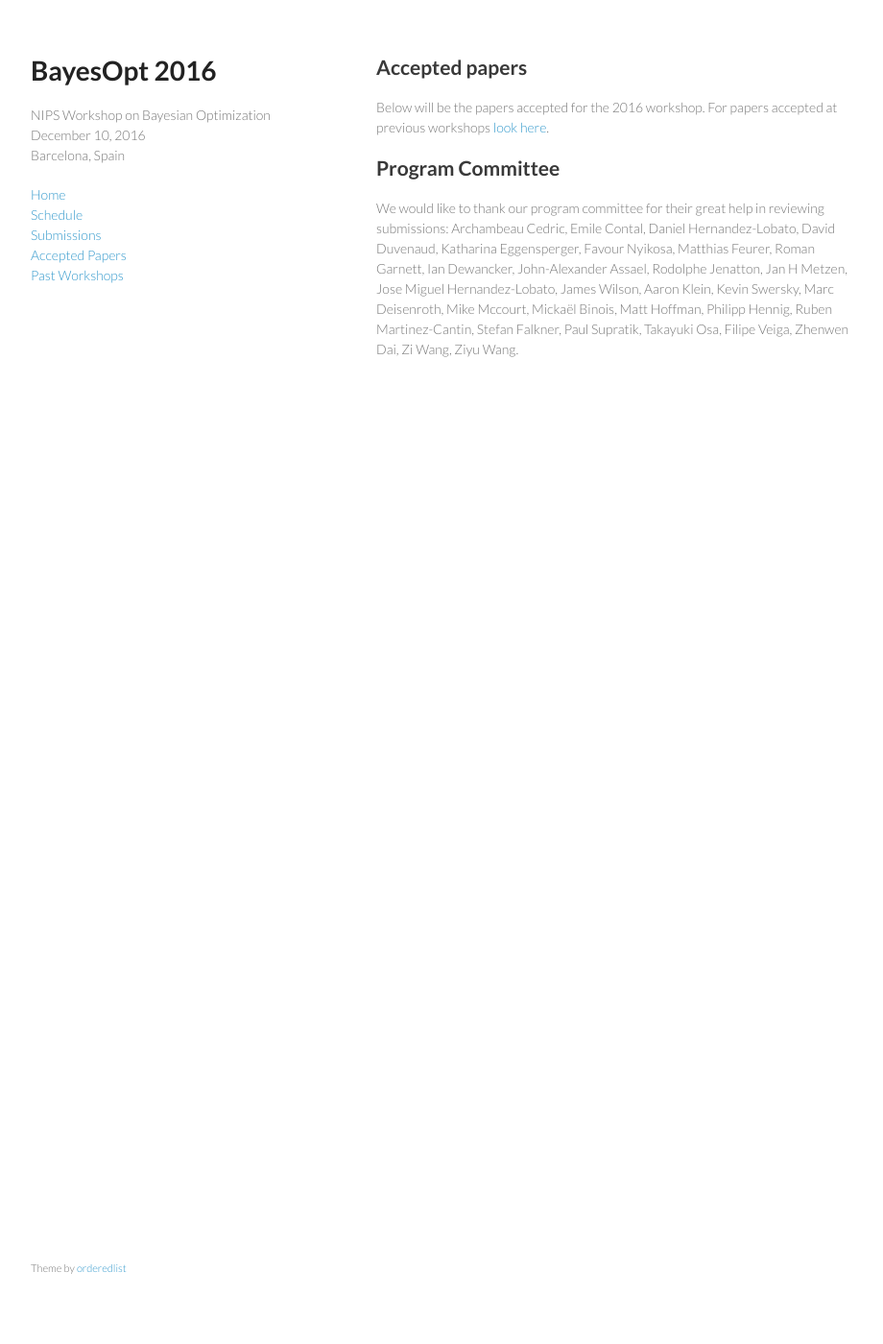
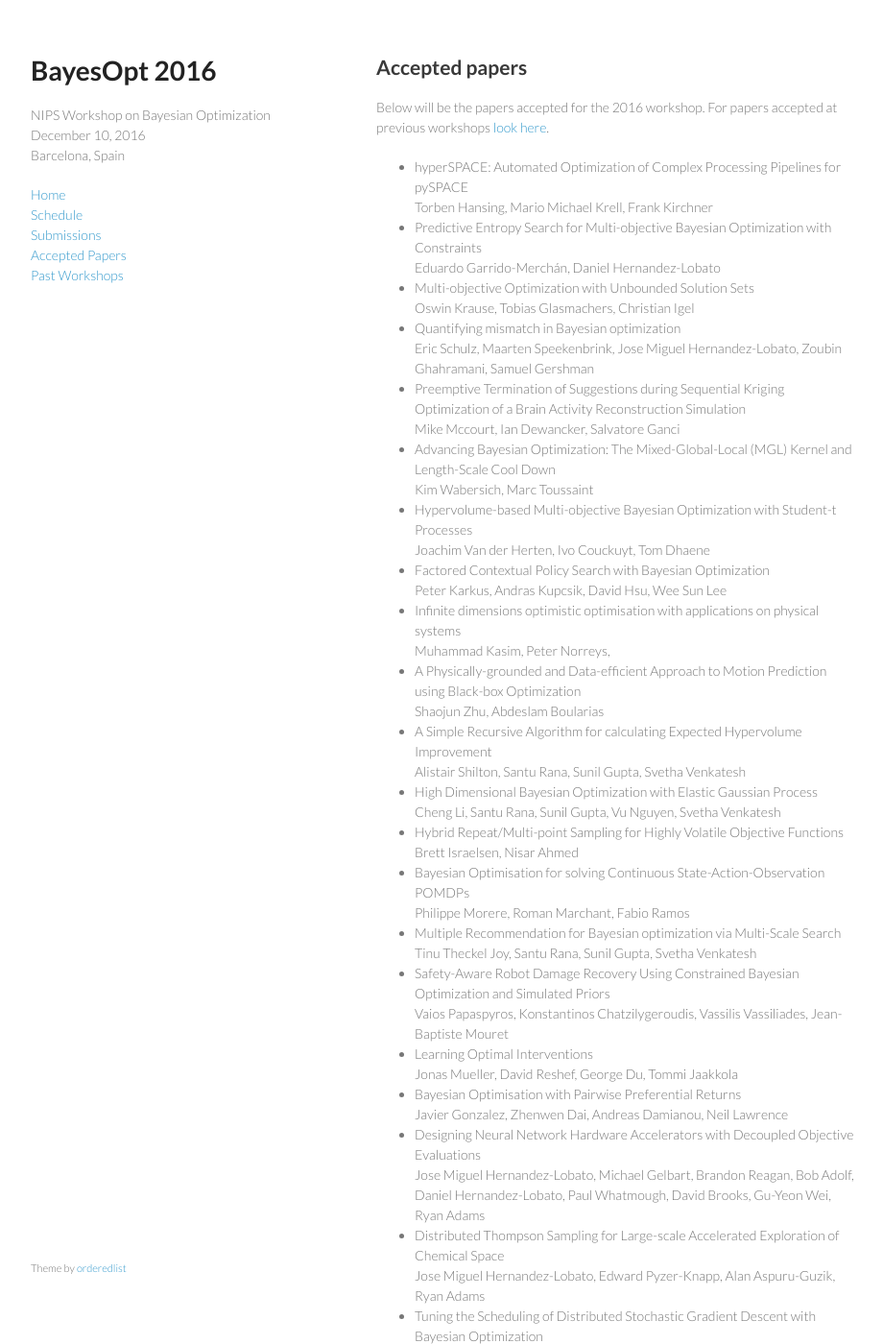
Before and after one commit to bayesopt/bayesopt.github.io, a Jekyll site: the page built from accepted.md, in a window 1280 px wide and 1400 px high. Shown: the whole window at 96% size, without its empty margins (178-1098 px from the left). Built offline with Jekyll 4.4.1, drawn with Linux system fonts in a browser that asks for light colours; some of the changed text lies outside the part shown.

Commit message:
list of accepted paper added

```diff
--- a/accepted.md
+++ b/accepted.md
@@ -10,6 +10,87 @@ Accepted papers
 Below will be the papers accepted for the 2016 workshop. For papers accepted at
 previous workshops [look here](/past/).
 
+- hyperSPACE: Automated Optimization of Complex Processing Pipelines for pySPACE<br>
+  Torben Hansing, Mario Michael Krell, Frank Kirchner
+<!---  [(pdf)](/papers/2016/)			-->
+- Predictive Entropy Search for Multi-objective Bayesian Optimization with Constraints<br>
+  Eduardo Garrido-Merchán, Daniel Hernandez-Lobato
+<!---  [(pdf)](/papers/2016/Garrido.pdf)	-->
+- Multi-objective Optimization with Unbounded Solution Sets<br>
+  Oswin Krause, Tobias Glasmachers, Christian Igel
+<!---  [(pdf)](/papers/2016/)			-->
+- Quantifying mismatch in Bayesian optimization<br>
+  Eric Schulz, Maarten Speekenbrink, Jose Miguel Hernandez-Lobato, Zoubin  Ghahramani, Samuel Gershman
+<!---  [(pdf)](/papers/2016/Schulz.pdf)		-->
+- Preemptive Termination of Suggestions during Sequential Kriging Optimization of a Brain Activity  Reconstruction Simulation<br>
+  Mike Mccourt, Ian Dewancker, Salvatore Ganci
+<!---  [(pdf)](/papers/2016/)				-->
+- Advancing Bayesian Optimization: The Mixed-Global-Local (MGL) Kernel and Length-Scale Cool Down<br>
+  Kim Wabersich, Marc Toussaint
+<!---  [(pdf)](/papers/2016/Wabersich.pdf)-->
+- Hypervolume-based Multi-objective Bayesian Optimization with Student-t Processes<br>
+  Joachim Van der Herten, Ivo Couckuyt, Tom Dhaene
+<!---  [(pdf)](/papers/2016/Herten.pdf)	-->
+- Factored Contextual Policy Search with Bayesian Optimization<br>
+  Peter Karkus, Andras Kupcsik, David Hsu, Wee Sun Lee
+<!---  [(pdf)](/papers/2016/Karkus.pdf)		-->
+- Infinite dimensions optimistic optimisation with applications on physical systems<br>
+  Muhammad Kasim, Peter Norreys,
+<!---  [(pdf)](/papers/2016/)		-->
+- A Physically-grounded and Data-efficient Approach to Motion Prediction using Black-box Optimization<br>
+  Shaojun Zhu, Abdeslam Boularias
+<!---  [(pdf)](/papers/2016/)	-->
+- A Simple Recursive Algorithm for calculating Expected Hypervolume Improvement<br>
+  Alistair Shilton, Santu Rana, Sunil Gupta, Svetha Venkatesh
+<!---  [(pdf)](/papers/2016/Shilton.pdf)	-->
+- High Dimensional Bayesian Optimization with Elastic Gaussian Process<br>
+  Cheng Li, Santu Rana, Sunil Gupta, Vu Nguyen, Svetha Venkatesh
+<!---  [(pdf)](/papers/2016/Li.pdf)		-->
+- Hybrid Repeat/Multi-point Sampling for Highly Volatile Objective Functions<br>
+  Brett Israelsen, Nisar Ahmed
+<!---  [(pdf)](/papers/2016/)	-->
+- Bayesian Optimisation for solving Continuous State-Action-Observation POMDPs<br>
+	Philippe Morere, Roman Marchant, Fabio Ramos
+<!---  [(pdf)](/papers/2016/Morere.pdf)	-->
+- Multiple Recommendation for Bayesian optimization via Multi-Scale Search<br>
+  Tinu Theckel Joy, Santu Rana, Sunil Gupta, Svetha Venkatesh
+<!---  [(pdf)](/papers/2016/Theckel.pdf)	-->
+- Safety-Aware Robot Damage Recovery Using Constrained Bayesian Optimization and Simulated Priors<br>
+  Vaios Papaspyros, Konstantinos  Chatzilygeroudis, Vassilis Vassiliades, Jean-Baptiste Mouret
+<!---  [(pdf)](/papers/2016/Papaspyros.pdf)	-->
+- Learning Optimal Interventions<br>
+  Jonas Mueller, David  Reshef, George Du, Tommi Jaakkola
+<!---  [(pdf)](/papers/2016/	MuellerEtal_BayesOpt16.pdf)		-->
+- Bayesian Optimisation with Pairwise Preferential Returns<br>
+  Javier Gonzalez, Zhenwen Dai, Andreas Damianou, Neil Lawrence
+<!---  [(pdf)](/papers/2016/)	-->
+- Designing Neural Network Hardware Accelerators with Decoupled Objective Evaluations<br>
+  Jose Miguel Hernandez-Lobato, Michael Gelbart, Brandon Reagan, Bob Adolf, Daniel Hernandez-Lobato, Paul Whatmough, David Brooks, Gu-Yeon Wei, Ryan Adams
+<!---  [(pdf)](/papers/2016/Lobato.pdf)	-->
+- Distributed Thompson Sampling for Large-scale Accelerated Exploration of Chemical Space<br>
+  Jose Miguel Hernandez-Lobato, Edward Pyzer-Knapp, Alan Aspuru-Guzik, Ryan Adams
+<!---  [(pdf)](/papers/2016/LobatoEdward.pdf)	-->
+- Tuning the Scheduling of Distributed Stochastic Gradient Descent with Bayesian Optimization<br>
+  Valentin Dalibard, Michael Schaarschmidt, Eiko Yoneki
+<!---  [(pdf)](/papers/2016/Dalibard.pdf)	-->
+- Do we need “Harmless” Bayesian Optimization and “First-Order” Bayesian Optimization?<br>
+  Mohamed Osama Ahmed, Bobak Shahriari, Mark Schmidt
+<!---  [(pdf)](/papers/2016/)	-->
+- Think Globally, Act Locally: a Local Strategy for Bayesian Optimization<br>
+  Vu Nguyen, Sunil Gupta, Santu Rana, Cheng Li, Svetha Venkatesh
+<!---  [(pdf)](/papers/2016/Nguyen.pdf)	-->
+- Bayesian Optimization with shape constraints<br>
+  Michael Jauch, Victor Pena
+<!---  [(pdf)](/papers/2016/Jauch.pdf)	-->
+- Bayesian optimization for spectral minimization<br>
+  Sebastian Dominguez, Nilima Nigam, Bobak Shahriari
+<!---  [(pdf)](/papers/2016/)					-->
+- Efficient nonmyopic active search<br>
+  Shali  Jiang, Gustavo Malkomes, Geoff Converse, Alyssa Shofner, Benjamin Moseley, Roman Garnett
+<!---  [(pdf)](/papers/2016/Jiang.pdf-->
+
+
+
 
 Program Committee
 ------------------
```
Also changed, not shown: 17 other files.
